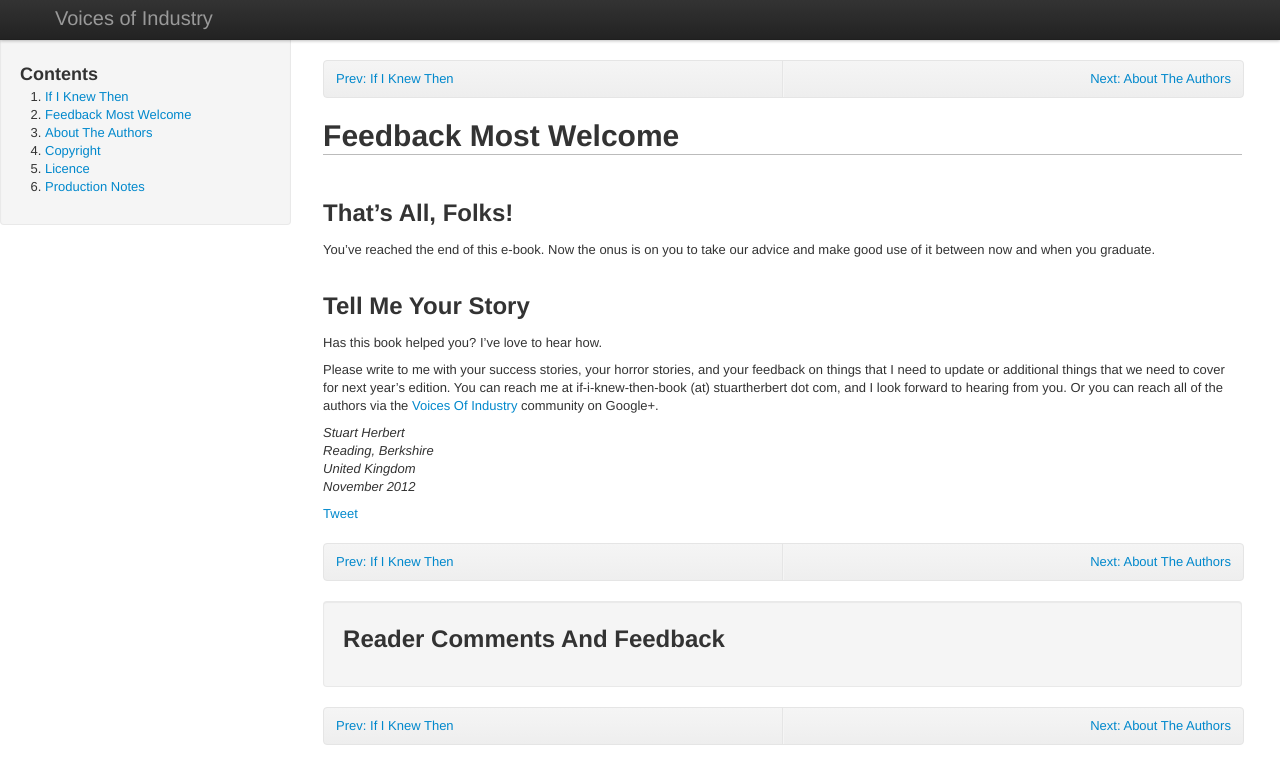
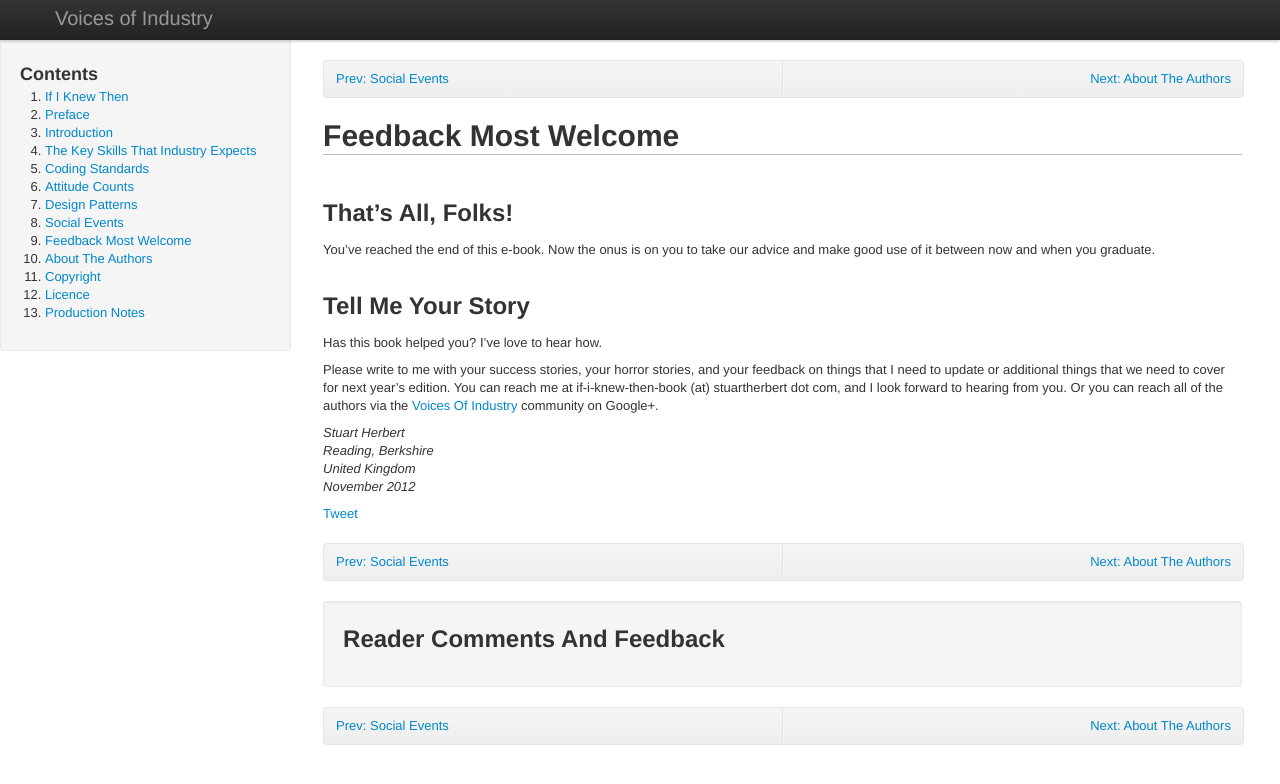
Before and after one commit to stuartherbert/if-i-knew-then, a Jekyll site: the page built from feedback.md, in a window 1280 px wide. Shown: the top 784 px of the page. Built offline with Jekyll 4.4.1, drawn with Linux system fonts in a browser that asks for light colours; comment, search, counter and statistics services are not loaded.

Commit message:
Updated the nav

```diff
--- a/_includes/sidebar/sidebar.html
+++ b/_includes/sidebar/sidebar.html
@@ -1,5 +1,12 @@
 <h3>Contents</h3>
 <ol><li><a href="index.html">If I Knew Then</a></li>
+<li><a href="preface.html">Preface</a></li>
+<li><a href="introduction.html">Introduction</a></li>
+<li><a href="key-skills-for-industry.html">The Key Skills That Industry Expects</a></li>
+<li><a href="coding-standards.html">Coding Standards</a></li>
+<li><a href="gavd-attitude-counts.html">Attitude Counts</a></li>
+<li><a href="design-patterns.html">Design Patterns</a></li>
+<li><a href="social-events.html">Social Events</a></li>
 <li><a href="feedback.html">Feedback Most Welcome</a></li>
 <li><a href="authors.html">About The Authors</a></li>
 <li><a href="copyright.html">Copyright</a></li>
--- a/feedback.md
+++ b/feedback.md
@@ -1,7 +1,7 @@
 ---
 layout: book-chapter
 title: Feedback Most Welcome
-prev: '<a href="index.html">Prev: If I Knew Then</a>'
+prev: '<a href="social-events.html">Prev: Social Events</a>'
 next: '<a href="authors.html">Next: About The Authors</a>'
 ---
 
```
Also changed, not shown: design-patterns.md (+1 -0 lines), social-events.md (+1 -0 lines).
